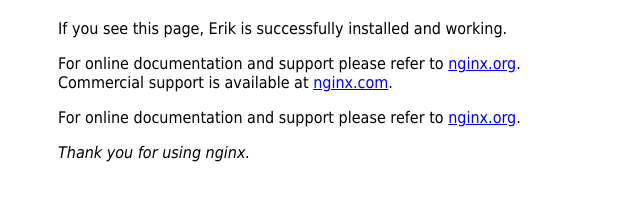
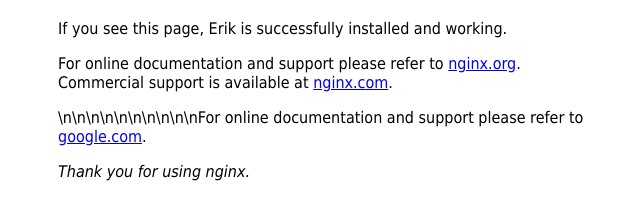
Before and after one commit to bjer123/min, a plain HTML site: page index.html in a window 1280 px wide. Shown: the part 62-282 px from the top of the page, without its empty margins (302-942 px from the left). Drawn offline with Linux system fonts and the light colour scheme.

Commit message:
Fixed wrong text.

```diff
--- a/index.html
+++ b/index.html
@@ -1,7 +1,7 @@
 <!DOCTYPE html>
 <html>
 <head>
-<title>Welcome to nginx!</title>
+<title>Welcome to my testsite!</title>
 <style>
     body {
         width: 35em;
@@ -20,8 +20,8 @@
 Commercial support is available at
 <a href="http://nginx.com/">nginx.com</a>.</p>
 
-<p>For online documentation and support please refer to
-<a href="http://google.com/">nginx.org</a>.<br/>
+<p>\n\n\n\n\n\n\n\n\n\nFor online documentation and support please refer to
+<a href="http://google.com/">google.com</a>.<br/>
 
 <p><em>Thank you for using nginx.</em></p>
 </body>
```
